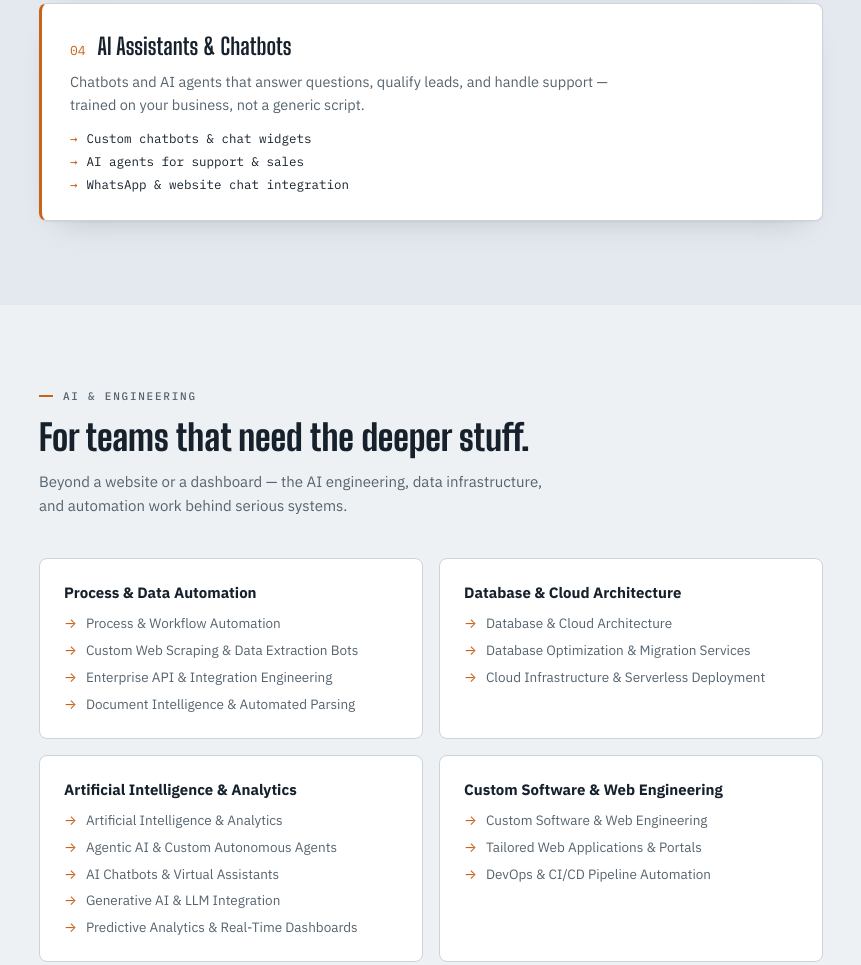
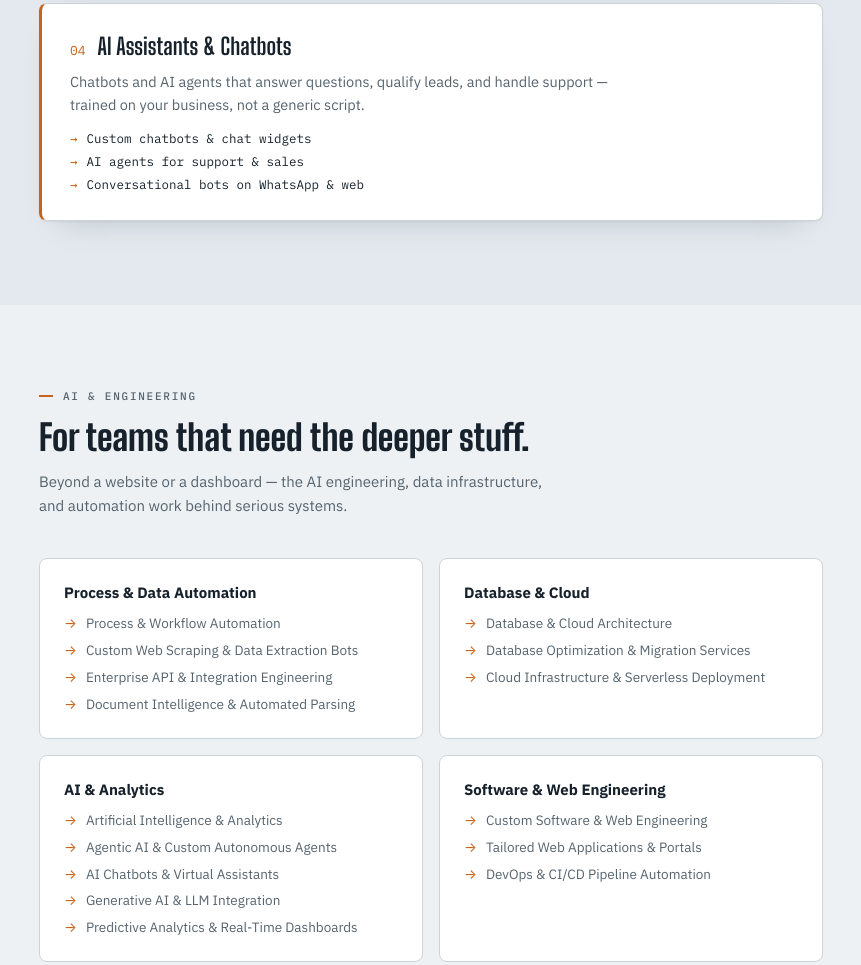
Before and after one commit to Jefrey11/jepris-p-ai, a plain HTML site: page landing.html in a window 1280 px wide. Shown: the part 1948-2913 px from the top of the page, without its empty margins (209-1070 px from the left). Drawn offline with Linux system fonts and the light colour scheme.

Commit message:
Fix repeated content: distinguish WhatsApp bullets, dedupe capability card headings, add AI to Best fit for

```diff
--- a/landing.html
+++ b/landing.html
@@ -261,7 +261,7 @@
         <ul class="service-bullets">
           <li>Custom chatbots &amp; chat widgets</li>
           <li>AI agents for support &amp; sales</li>
-          <li>WhatsApp &amp; website chat integration</li>
+          <li>Conversational bots on WhatsApp &amp; web</li>
         </ul>
       </div>
     </div>
@@ -286,7 +286,7 @@
         </ul>
       </div>
       <div class="capability-card">
-        <h3>Database &amp; Cloud Architecture</h3>
+        <h3>Database &amp; Cloud</h3>
         <ul>
           <li>Database &amp; Cloud Architecture</li>
           <li>Database Optimization &amp; Migration Services</li>
@@ -294,7 +294,7 @@
         </ul>
       </div>
       <div class="capability-card">
-        <h3>Artificial Intelligence &amp; Analytics</h3>
+        <h3>AI &amp; Analytics</h3>
         <ul>
           <li>Artificial Intelligence &amp; Analytics</li>
           <li>Agentic AI &amp; Custom Autonomous Agents</li>
@@ -304,7 +304,7 @@
         </ul>
       </div>
       <div class="capability-card">
-        <h3>Custom Software &amp; Web Engineering</h3>
+        <h3>Software &amp; Web Engineering</h3>
         <ul>
           <li>Custom Software &amp; Web Engineering</li>
           <li>Tailored Web Applications &amp; Portals</li>
@@ -387,13 +387,14 @@
   <div class="wrap">
     <div class="eyebrow">About JEPRIS-P AI</div>
     <h2 style="font-size:clamp(25px,4vw,36px); line-height:1.08; max-width:24ch;">Built by two people who actually build it.</h2>
-    <p class="about-lede" style="margin-top:16px;">JEPRIS-P AI is Jefrey Raj and Priyanka &mdash; Process &amp; Automation Intelligence. We work directly with you, from the first WhatsApp message to the system going live and staying live. No handoffs, no account managers, no queue.</p>
+    <p class="about-lede" style="margin-top:16px;">JEPRIS-P AI is Jefrey Raj and Priyanka &mdash; Process &amp; Automation Intelligence. We work directly with you, from the first WhatsApp message to the system going live and staying live. No handoffs, no queue, no waiting on someone else to get back to you.</p>
     <div class="fit-label">Best fit for</div>
     <ul class="fit-list">
       <li>Small business websites</li>
       <li>Internal dashboards &amp; tools</li>
       <li>Church &amp; community management systems</li>
       <li>Workflow &amp; messaging automation</li>
+      <li>AI chatbots &amp; assistants</li>
     </ul>
   </div>
 </section>
```
